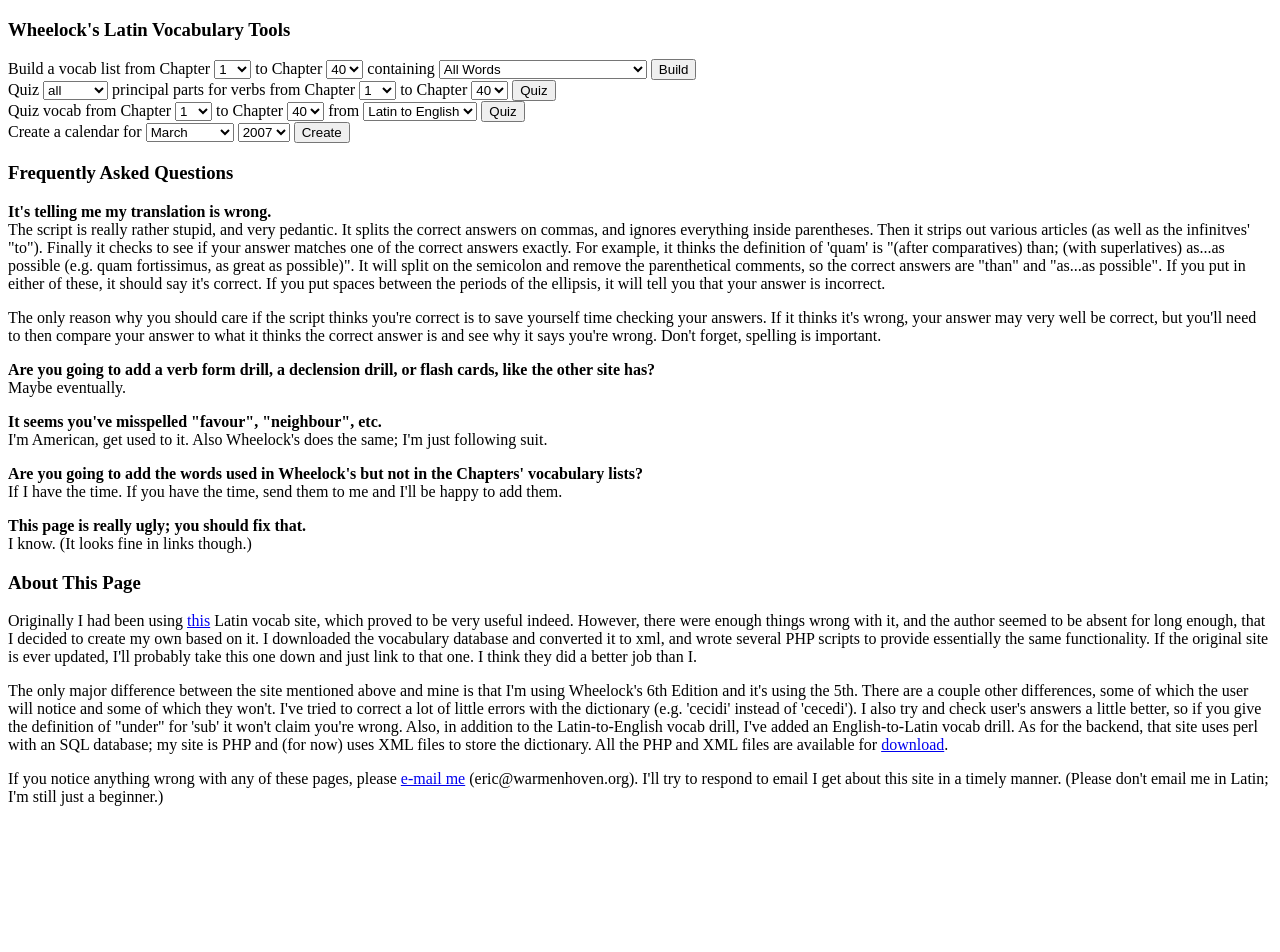
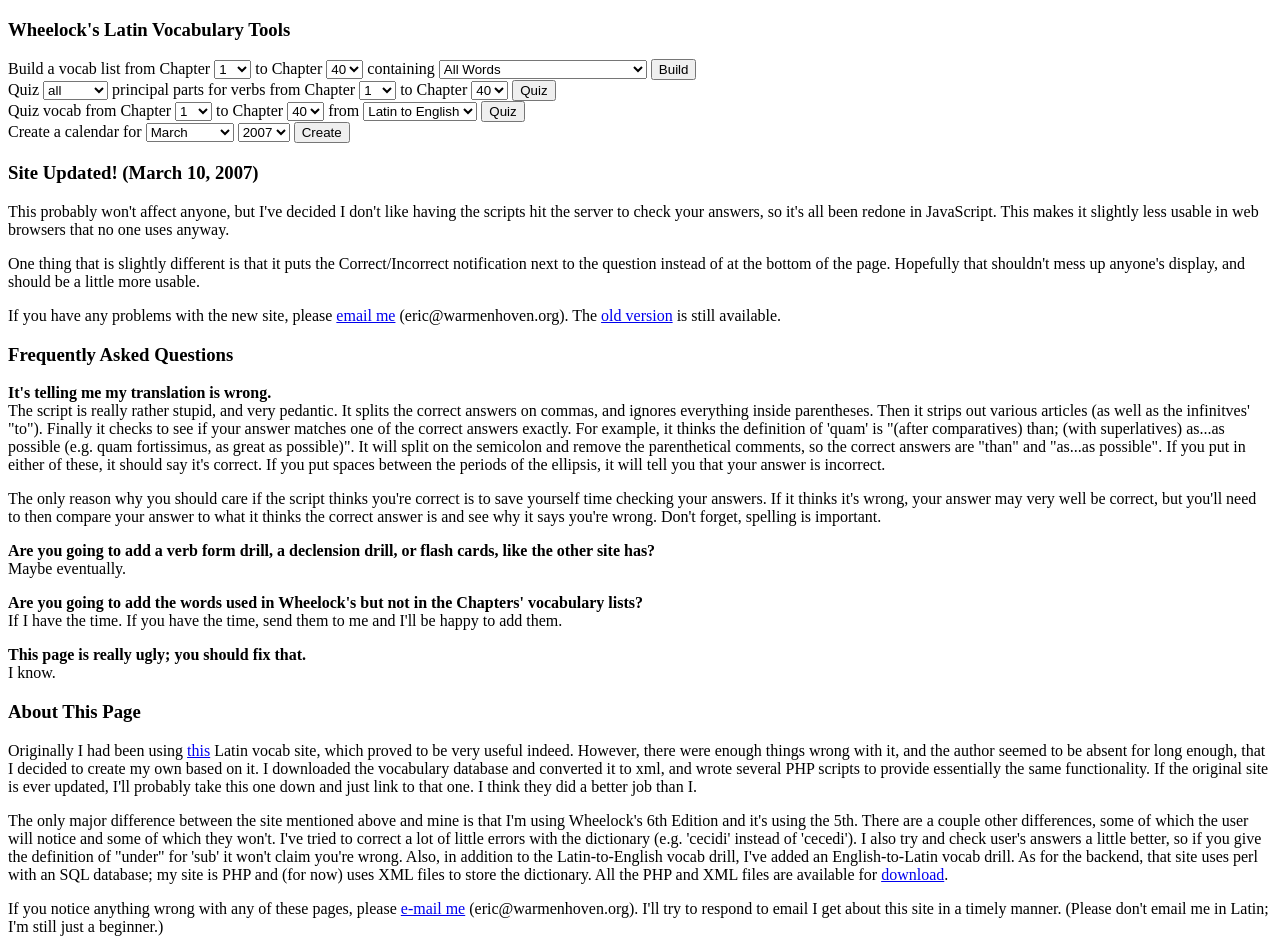
Before and after one commit to warmenhoven/vocab, a PHP site: page / in a window 1280 px wide. Before the commit the page ends 806 px from the top, so only its background shows below. Run offline with PHP 8.4, Linux system fonts and the light colour scheme.

Commit message:
might as well commit this too.

```diff
--- a/index.php
+++ b/index.php
@@ -118,6 +118,28 @@
       <input type="submit" value="Create" />
     </form>
 
+    <h3>Site Updated! (March 10, 2007)</h3>
+
+    <p>
+      This probably won't affect anyone, but I've decided I don't like having
+      the scripts hit the server to check your answers, so it's all been redone
+      in JavaScript. This makes it slightly less usable in web browsers that no
+      one uses anyway.
+    </p>
+
+    <p>
+      One thing that is slightly different is that it puts the
+      Correct/Incorrect notification next to the question instead of at the
+      bottom of the page. Hopefully that shouldn't mess up anyone's display,
+      and should be a little more usable.
+    </p>
+
+    <p>
+      If you have any problems with the new site, please <a
+      href="mailto:eric@warmenhoven.org">email me</a> (eric@warmenhoven.org).
+      The <a href="old/">old version</a> is still available.
+    </p>
+
     <h3>Frequently Asked Questions</h3>
 
     <p>
@@ -149,12 +171,6 @@
     </p>
 
     <p>
-      <b>It seems you've misspelled "favour", "neighbour", etc.</b><br />
-      I'm American, get used to it. Also Wheelock's does the same; I'm just
-      following suit.
-    </p>
-
-    <p>
       <b>Are you going to add the words used in Wheelock's but not in the
       Chapters' vocabulary lists?</b><br />
       If I have the time. If you have the time, send them to me and I'll be
@@ -163,7 +179,7 @@
 
     <p>
       <b>This page is really ugly; you should fix that.</b><br />
-      I know. (It looks fine in links though.)
+      I know.
     </p>
 
     <h3>About This Page</h3>
@@ -200,5 +216,17 @@
       I'll try to respond to email I get about this site in a timely manner.
       (Please don't email me in Latin; I'm still just a beginner.)
     </p>
+
+    <p align="center">
+      <script type="text/javascript"><!--
+      google_ad_client = "pub-7643919961248886";
+      google_ad_width = 728;
+      google_ad_height = 90;
+      google_ad_format = "728x90_as";
+      google_ad_type = "text";
+      google_ad_channel ="";
+      //--></script>
+      <script type="text/javascript" src="http://pagead2.googlesyndication.com/pagead/show_ads.js"></script>
+    </p>
   </body>
 </html>
```
